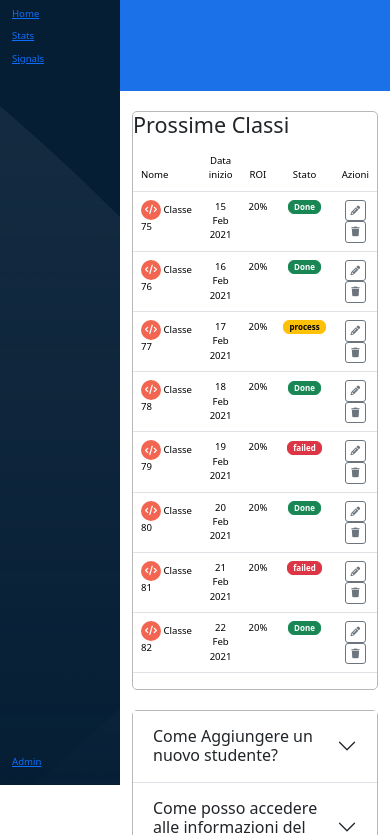
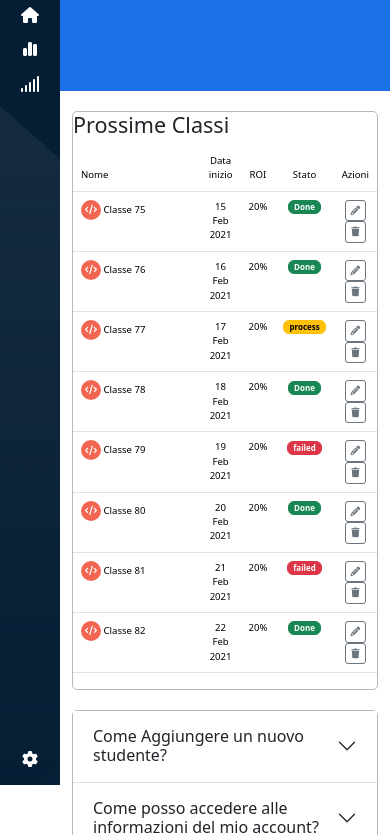
Before and after one commit to ValerioViteritti/html-css-bootstrap-dashboard, a plain HTML site: page index.html in a window 390 px wide. Shown: the part 59-894 px from the top of the page. Drawn offline with nearby package versions, Linux system fonts and the light colour scheme.

Commit message:
fix nav laterale

```diff
--- a/css/style.css
+++ b/css/style.css
@@ -206,8 +206,53 @@ main{
     justify-content: space-between;
     overflow-y: hidden;
 
+}
+
+
+
+.nav-icon a i, .nav-extended a i, .nav-extended a{
+    color: white;
+    text-decoration: none;
+    font-size: 1rem;
+
+
+
 
 }
+
+@media all and (max-width: 991px){
+
+    main .nav-extended{
+        display: none;
+    }
+
+    main .nav-icon{
+        display: flex;
+
+    }
+
+    #nav-laterale{
+        width: 60px;
+
+
+    }
+
+
+}
+
+
+@media all and (min-width: 991px){
+
+    main .nav-extended{
+        display: flex;
+    }
+
+    main .nav-icon{
+        display: none;
+    }
+
+}
+
 
 #bigger{
     margin-left: 0.75rem;
--- a/index.html
+++ b/index.html
@@ -77,15 +77,23 @@
         <div class="container d-flex">
             <div class="row">
                 <div id="nav-laterale">
-                <div class="d-flex flex-column gap-2 mt-3">
-                    <a href="#">Home</a>
-                    <a href="#">Stats</a>
-                    <a href="#">Signals</a>
+                <div class="nav-extended flex-column gap-3 mt-3">
+                    <a href="#"><i class="fa-solid fa-house"></i> Home</a>
+                    <a href="#"><i class="fa-solid fa-chart-simple"></i> Stats</a>
+                    <a href="#"><i class="fa-solid fa-signal"></i> Signals</a>
+                </div>
+                <div class="nav-icon flex-column align-items-center gap-3 mt-3">
+                  <a href="#"><i class="fa-solid fa-house"></i></a>
+                    <a href="#"><i class="fa-solid fa-chart-simple"></i></a>
+                    <a href="#"><i class="fa-solid fa-signal"></i></a>
                 </div>
 
 
-                <div class="mb-3">
-                    <a href="#">Admin</a>
+                <div class="nav-extended mb-3">
+                    <a href="#"><i class="fa-solid fa-gear"></i> Admin</a>
+                </div>
+                <div class="nav-icon justify-content-center mb-3">
+                  <a href="#"><i class="fa-solid fa-gear"></i></a>
                 </div>
 
 
```
